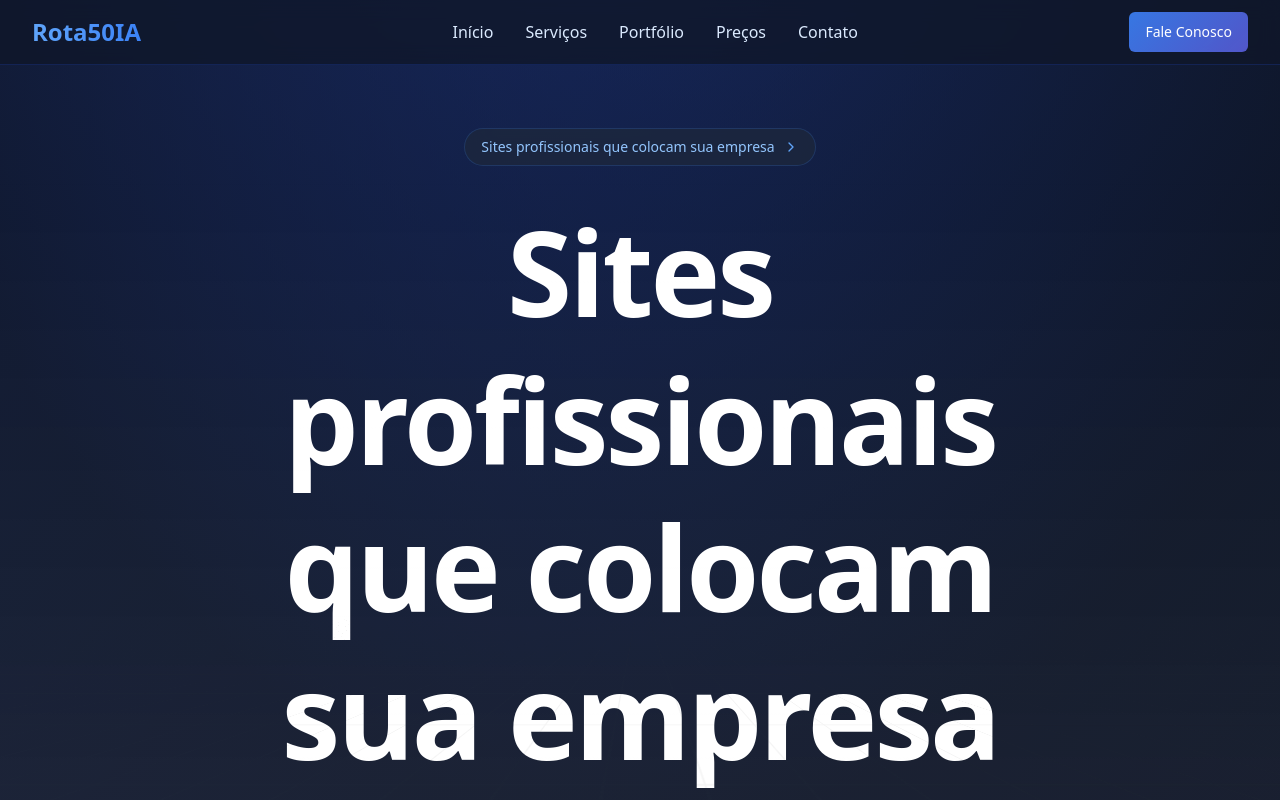
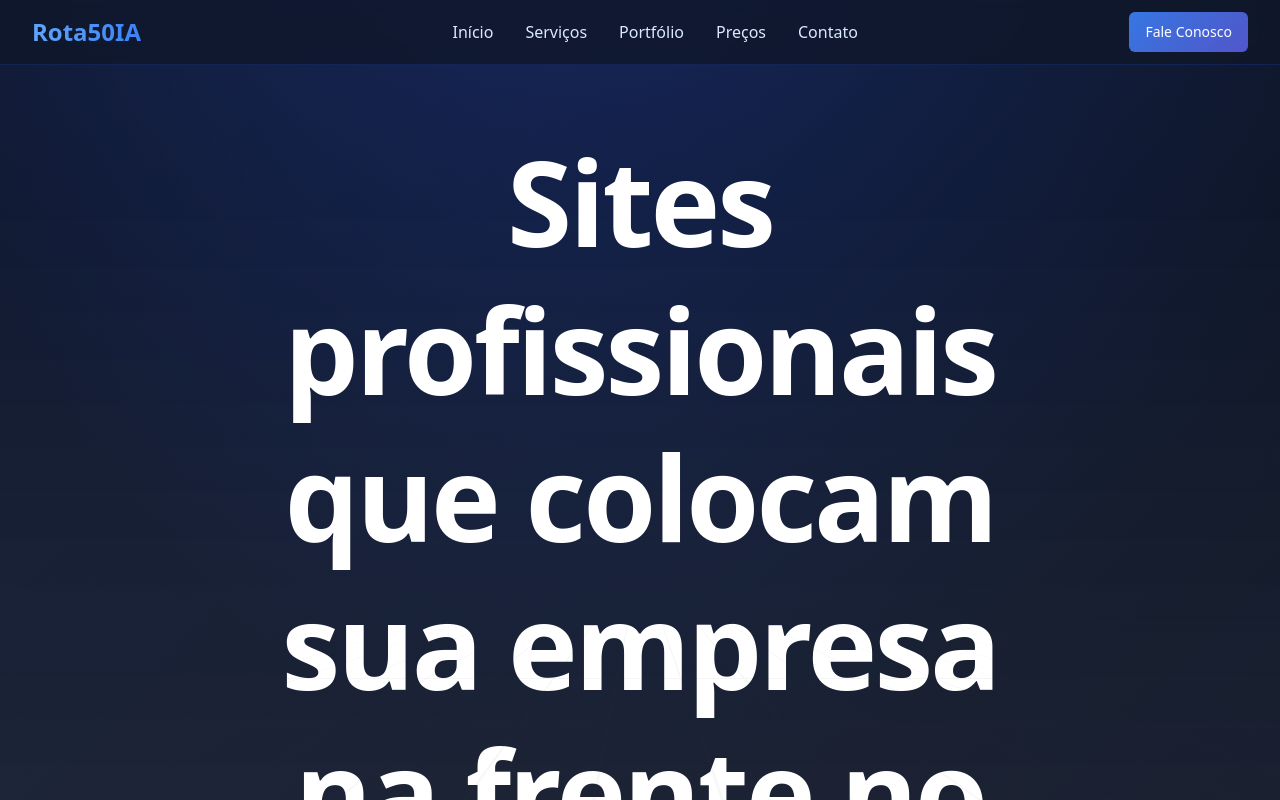
Before and after one commit to edilson-morais/sites-profissionais-rota50ia-edit, a React (Vite) app: page / in a window 1280 px wide. Shown: the top 800 px of the page. Built offline with nearby package versions, Linux system fonts and the light colour scheme.

Commit message:
Visual edit in Lovable
Edited UI in Lovable

```diff
--- a/src/components/ui/hero-section-dark.tsx
+++ b/src/components/ui/hero-section-dark.tsx
@@ -1,109 +1,79 @@
-import * as React from "react"
-import { cn } from "@/lib/utils"
-import { ChevronRight } from "lucide-react"
-
+import * as React from "react";
+import { cn } from "@/lib/utils";
+import { ChevronRight } from "lucide-react";
 interface HeroSectionProps extends React.HTMLAttributes<HTMLDivElement> {
-  title?: string
+  title?: string;
   subtitle?: {
-    regular: string
-    gradient: string
+    regular: string;
+    gradient: string;
+  };
+  description?: string;
+  ctaText?: string;
+  ctaHref?: string;
+  bottomImage?: {
+    light: string;
+    dark: string;
+  };
+  gridOptions?: {
+    angle?: number;
+    cellSize?: number;
+    opacity?: number;
+    lightLineColor?: string;
+    darkLineColor?: string;
+  };
 }
-  description?: string
-  ctaText?: string
-  ctaHref?: string
-  bottomImage?: {
-    light: string
-    dark: string
-  }
-  gridOptions?: {
-    angle?: number
-    cellSize?: number
-    opacity?: number
-    lightLineColor?: string
-    darkLineColor?: string
-  }
-}
-
 const RetroGrid = ({
   angle = 65,
   cellSize = 60,
   opacity = 0.5,
   lightLineColor = "gray",
-  darkLineColor = "gray",
+  darkLineColor = "gray"
 }) => {
   const gridStyles = {
     "--grid-angle": `${angle}deg`,
     "--cell-size": `${cellSize}px`,
     "--opacity": opacity,
     "--light-line": lightLineColor,
-    "--dark-line": darkLineColor,
-  } as React.CSSProperties
-
-  return (
-    <div
-      className={cn(
-        "pointer-events-none absolute size-full overflow-hidden [perspective:200px]",
-        `opacity-[var(--opacity)]`,
-      )}
-      style={gridStyles}
-    >
+    "--dark-line": darkLineColor
+  } as React.CSSProperties;
+  return <div className={cn("pointer-events-none absolute size-full overflow-hidden [perspective:200px]", `opacity-[var(--opacity)]`)} style={gridStyles}>
       <div className="absolute inset-0 [transform:rotateX(var(--grid-angle))]">
         <div className="animate-grid [background-image:linear-gradient(to_right,var(--light-line)_1px,transparent_0),linear-gradient(to_bottom,var(--light-line)_1px,transparent_0)] [background-repeat:repeat] [background-size:var(--cell-size)_var(--cell-size)] [height:300vh] [inset:0%_0px] [margin-left:-200%] [transform-origin:100%_0_0] [width:600vw] dark:[background-image:linear-gradient(to_right,var(--dark-line)_1px,transparent_0),linear-gradient(to_bottom,var(--dark-line)_1px,transparent_0)]" />
       </div>
       <div className="absolute inset-0 bg-gradient-to-t from-white to-transparent to-90% dark:from-black" />
-    </div>
-  )
-}
-
-const HeroSection = React.forwardRef<HTMLDivElement, HeroSectionProps>(
-  (
-    {
+    </div>;
+};
+const HeroSection = React.forwardRef<HTMLDivElement, HeroSectionProps>(({
   className,
   title = "Build products for everyone",
   subtitle = {
     regular: "Designing your projects faster with ",
-        gradient: "the largest figma UI kit.",
+    gradient: "the largest figma UI kit."
   },
   description = "Sed ut perspiciatis unde omnis iste natus voluptatem accusantium doloremque laudantium, totam rem aperiam, eaque ipsa quae.",
   ctaText = "Browse courses",
   ctaHref = "#",
   bottomImage = {
     light: "https://farmui.vercel.app/dashboard-light.png",
-        dark: "https://farmui.vercel.app/dashboard.png",
+    dark: "https://farmui.vercel.app/dashboard.png"
   },
   gridOptions,
   ...props
-    },
-    ref,
-  ) => {
-    return (
-      <div className={cn("relative min-h-screen bg-gradient-dark-blue", className)} ref={ref} {...props}>
+}, ref) => {
+  return <div className={cn("relative min-h-screen bg-gradient-dark-blue", className)} ref={ref} {...props}>
         {/* Enhanced dark blue gradient background */}
         <div className="absolute top-0 z-[0] h-full w-full bg-gradient-to-br from-blue-950 via-slate-900 to-black" />
-        <div
-          className="absolute top-0 z-[1] h-full w-full"
-          style={{
+        <div className="absolute top-0 z-[1] h-full w-full" style={{
       background: 'radial-gradient(ellipse 60% 80% at 50% -20%, rgba(30, 64, 175, 0.3), rgba(15, 23, 42, 0.8))'
-          }}
-        />
+    }} />
 
         <section className="relative max-w-full mx-auto z-10">
-          <RetroGrid
-            angle={gridOptions?.angle || 65}
-            cellSize={gridOptions?.cellSize || 45}
-            opacity={gridOptions?.opacity || 0.15}
-            lightLineColor="#1e40af"
-            darkLineColor="#1e293b"
-            {...gridOptions}
-          />
+          <RetroGrid angle={gridOptions?.angle || 65} cellSize={gridOptions?.cellSize || 45} opacity={gridOptions?.opacity || 0.15} lightLineColor="#1e40af" darkLineColor="#1e293b" {...gridOptions} />
 
           <div className="max-w-4xl z-20 mx-auto px-4 py-32 gap-12 md:px-8 flex flex-col items-center justify-center min-h-screen">
             <div className="space-y-8 max-w-4xl mx-auto text-center">
               {/* Top tag with glass effect */}
-              <div className="inline-flex items-center gap-2 px-4 py-2 rounded-full glass-effect">
-                <span className="text-sm text-blue-300 font-medium">{title}</span>
-                <ChevronRight className="w-4 h-4 text-blue-400" />
-              </div>
+
 
               {/* Main title with blue gradients - Extra Large */}
               <h1 className="text-[3.125rem] md:text-[5.375rem] lg:text-[7.375rem] xl:text-[7.375rem] font-bold tracking-tight leading-tight">
@@ -122,20 +92,14 @@ const HeroSection = React.forwardRef<HTMLDivElement, HeroSectionProps>(
 
               {/* CTA Button with gradient */}
               <div className="pt-4">
-                <a
-                  href={ctaHref}
-                  className="inline-flex items-center justify-center px-8 py-4 text-base font-medium text-white bg-gradient-button rounded-full hover:scale-105 transition-all duration-300 shadow-lg shadow-blue-500/25 focus:outline-none focus:ring-2 focus:ring-blue-500 focus:ring-offset-2 focus:ring-offset-slate-900"
-                >
+                <a href={ctaHref} className="inline-flex items-center justify-center px-8 py-4 text-base font-medium text-white bg-gradient-button rounded-full hover:scale-105 transition-all duration-300 shadow-lg shadow-blue-500/25 focus:outline-none focus:ring-2 focus:ring-blue-500 focus:ring-offset-2 focus:ring-offset-slate-900">
                   {ctaText}
                 </a>
               </div>
             </div>
           </div>
         </section>
-      </div>
-    )
-  },
-)
-HeroSection.displayName = "HeroSection"
-
-export { HeroSection }
+      </div>;
+});
+HeroSection.displayName = "HeroSection";
+export { HeroSection };
```
Lines whose indentation alone changed are shown as unchanged.
